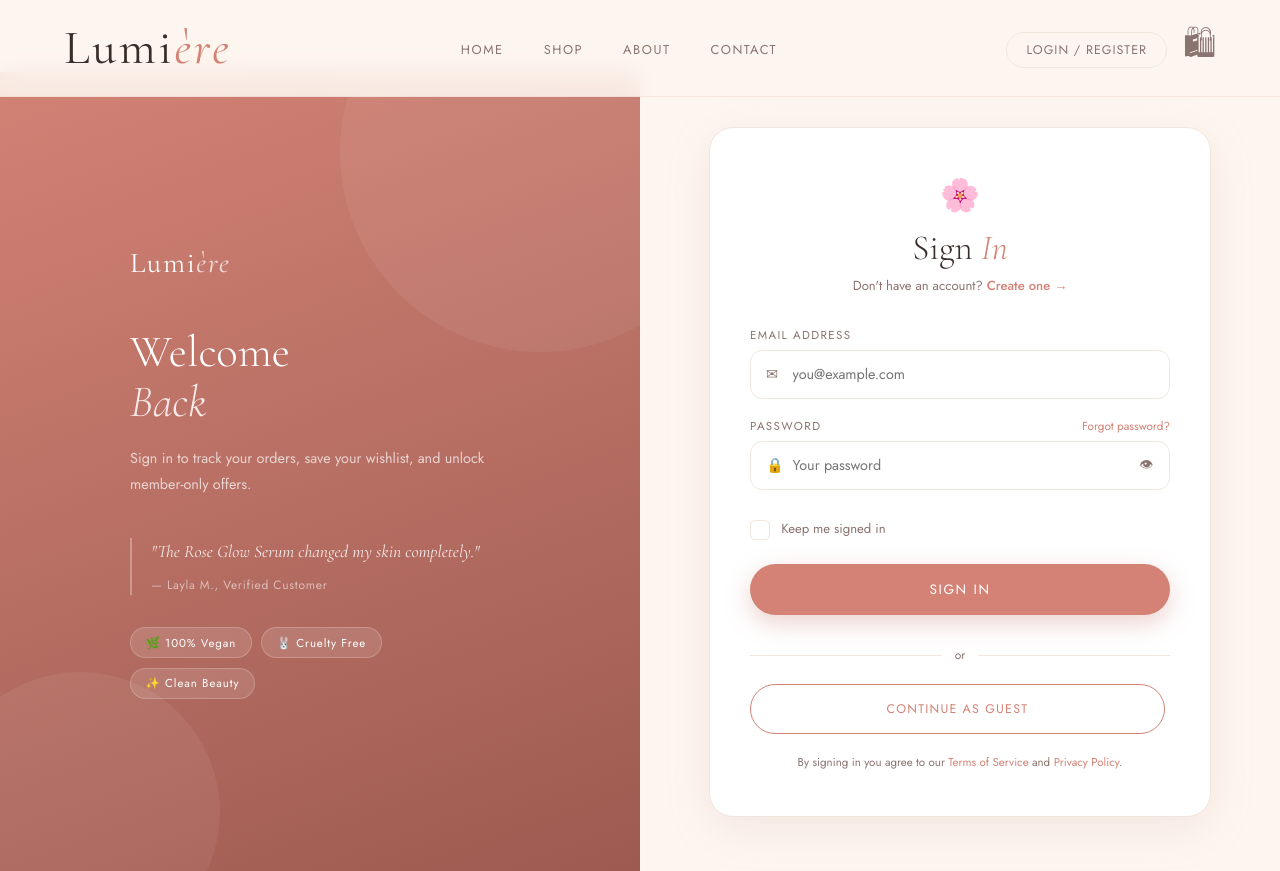
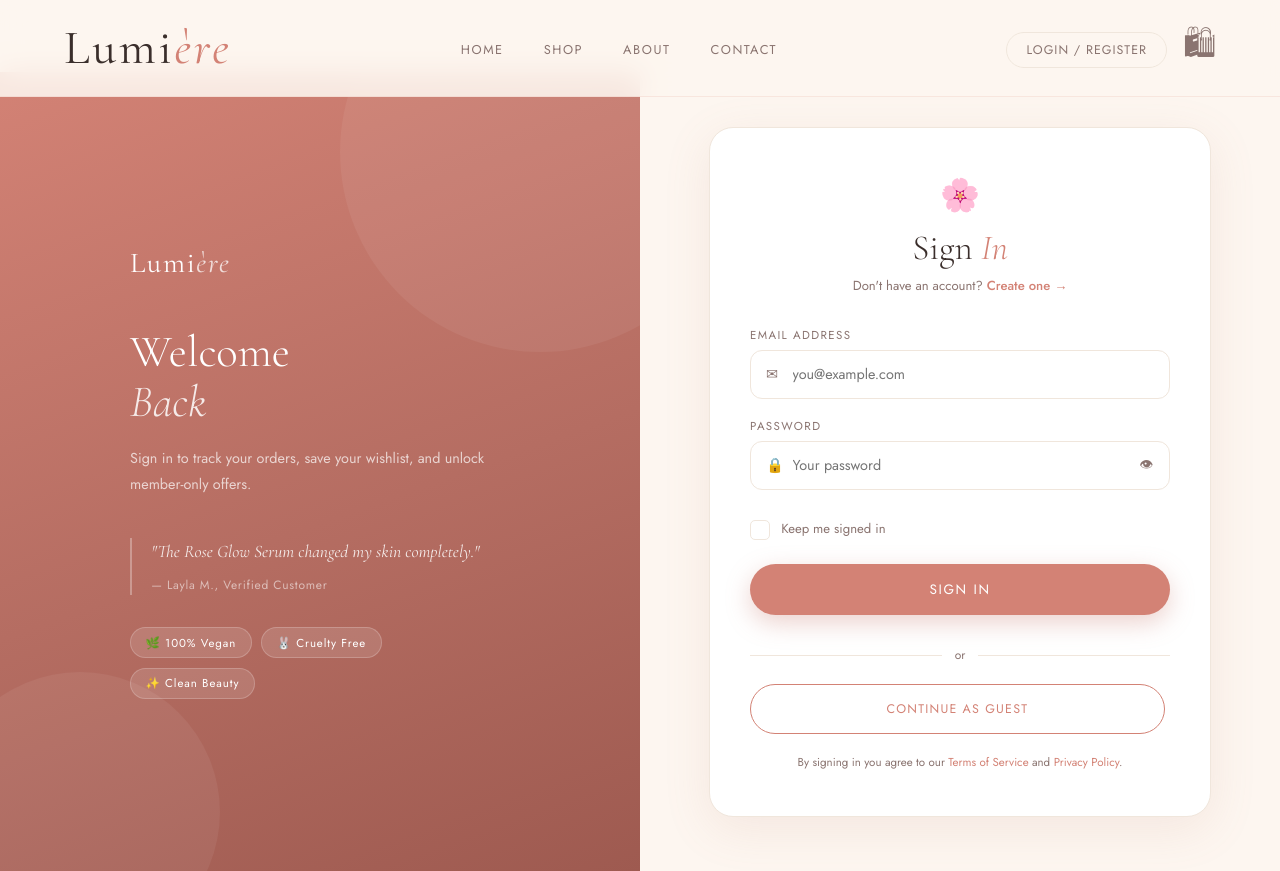
Before and after one commit to Amratef0/lumiere-skincare, a Flask app: page /login in a window 1280 px wide. Shown: the top 871 px of the page. Run offline with Flask 3, Linux system fonts and the light colour scheme.

```diff
--- a/templates/login.html
+++ b/templates/login.html
@@ -1,31 +1,45 @@
-<!DOCTYPE html>
+<!doctype html>
 <html lang="en">
   <head>
-        <meta charset="UTF-8">
-        <meta name="viewport" content="width=device-width, initial-scale=1.0">
+    <meta charset="UTF-8" />
+    <meta name="viewport" content="width=device-width, initial-scale=1.0" />
     <link
       href="https://fonts.googleapis.com/css2?family=Cormorant+Garamond:ital,wght@0,300;0,400;0,500;1,300;1,400&family=Jost:wght@300;400;500&display=swap"
-            rel="stylesheet"/>
-        <link rel="stylesheet" href="{{ url_for('static', filename='css/style.css') }}">
-        <script src="{{ url_for('static', filename='js/main.js') }}"defer="defer"></script>
-        <script src="{{ url_for('static', filename='js/base.js') }}"defer="defer"></script>
-        <script src="{{ url_for('static', filename='js/login.js') }}" defer="defer"></script>
+      rel="stylesheet"
+    />
+    <link
+      rel="stylesheet"
+      href="{{ url_for('static', filename='css/style.css') }}"
+    />
+    <script
+      src="{{ url_for('static', filename='js/main.js') }}"
+      defer="defer"
+    ></script>
+    <script
+      src="{{ url_for('static', filename='js/base.js') }}"
+      defer="defer"
+    ></script>
+    <script
+      src="{{ url_for('static', filename='js/login.js') }}"
+      defer="defer"
+    ></script>
     <title>Lumière — Glow Naturally</title>
   </head>
   <body data-user="{{ session.get('user_name') or '' }}">
     <!-- NAVBAR -->
     <div id="navbar"></div>
 
-
     <!-- ── AUTH WRAPPER ── -->
     <div class="auth-page">
-
       <!-- Left panel — decorative brand side -->
       <div class="auth-panel">
         <div class="auth-panel-inner">
           <a href="/" class="auth-panel-logo">Lumi<span>ère</span></a>
-      <h2 class="auth-panel-heading">Welcome<br><em>Back</em></h2>
-      <p class="auth-panel-sub">Sign in to track your orders, save your wishlist, and unlock member-only offers.</p>
+          <h2 class="auth-panel-heading">Welcome<br /><em>Back</em></h2>
+          <p class="auth-panel-sub">
+            Sign in to track your orders, save your wishlist, and unlock
+            member-only offers.
+          </p>
           <div class="auth-panel-quotes">
             <div class="auth-quote">
               <p>"The Rose Glow Serum changed my skin completely."</p>
@@ -42,29 +56,34 @@
 
       <!-- Right panel — form -->
       <div class="auth-form-side">
-    <div class="auth-card ">
-
+        <div class="auth-card">
           <div class="auth-card-header">
             <div class="auth-card-icon">🌸</div>
             <h1 class="auth-card-title">Sign <em>In</em></h1>
-        <p class="auth-card-sub">Don't have an account? <a href="/register" class="auth-switch-link">Create one →</a></p>
+            <p class="auth-card-sub">
+              Don't have an account?
+              <a href="/register" class="auth-switch-link">Create one →</a>
+            </p>
           </div>
 
           <!-- Global error banner (wrong credentials) -->
-      <div class="auth-global-error {% if error %}show{% endif %}" role="alert">
+          <div
+            class="auth-global-error {% if error %}show{% endif %}"
+            role="alert"
+          >
             {{ error }}
           </div>
 
           <form id="loginForm" action="/login" method="POST">
-
             <!-- Email -->
-        <div class="form-group" style="margin-bottom:1.2rem;">
+            <div class="form-group" style="margin-bottom: 1.2rem">
               <label class="form-label" for="login-email">Email Address</label>
               <div class="auth-input-wrap">
                 <span class="auth-input-icon">✉</span>
                 <input
                   class="form-input auth-input"
-              id="login-email" name="email"
+                  id="login-email"
+                  name="email"
                   type="email"
                   placeholder="you@example.com"
                   autocomplete="email"
@@ -75,21 +94,24 @@
             </div>
 
             <!-- Password -->
-        <div class="form-group" style="margin-bottom:1.8rem;">
-          <label class="form-label" for="login-password">
-            Password
-            <a href="#" class="auth-forgot-link" id="forgot-link">Forgot password?</a>
-          </label>
+            <div class="form-group" style="margin-bottom: 1.8rem">
+              <label class="form-label" for="login-password"> Password </label>
               <div class="auth-input-wrap">
                 <span class="auth-input-icon">🔒</span>
                 <input
                   class="form-input auth-input"
-              id="login-password" name="password"
+                  id="login-password"
+                  name="password"
                   type="password"
                   placeholder="Your password"
                   autocomplete="current-password"
                 />
-            <button type="button" class="auth-toggle-pw" id="login-toggle-pw" aria-label="Show password">
+                <button
+                  type="button"
+                  class="auth-toggle-pw"
+                  id="login-toggle-pw"
+                  aria-label="Show password"
+                >
                   <span class="pw-eye">👁</span>
                 </button>
               </div>
@@ -99,33 +121,41 @@
             <!-- Remember me -->
             <div class="auth-remember">
               <label class="auth-check-label">
-            <input type="checkbox" id="login-remember" class="auth-checkbox" />
+                <input
+                  type="checkbox"
+                  id="login-remember"
+                  class="auth-checkbox"
+                />
                 <span class="auth-check-box"></span>
                 Keep me signed in
               </label>
             </div>
 
             <!-- Submit -->
-        <button type="submit" class="btn-primary auth-submit-btn" id="login-submit-btn">
+            <button
+              type="submit"
+              class="btn-primary auth-submit-btn"
+              id="login-submit-btn"
+            >
               Sign In
             </button>
-
           </form>
 
           <!-- Divider -->
           <div class="auth-divider"><span>or</span></div>
 
           <!-- Continue as guest -->
-      <a href="/shop" class="btn-outline auth-guest-btn">Continue as Guest</a>
+          <a href="/shop" class="btn-outline auth-guest-btn"
+            >Continue as Guest</a
+          >
 
           <p class="auth-terms">
-        By signing in you agree to our <a href="#">Terms of Service</a> and <a href="#">Privacy Policy</a>.
+            By signing in you agree to our <a href="#">Terms of Service</a> and
+            <a href="#">Privacy Policy</a>.
           </p>
-
         </div>
       </div>
     </div>
-
 
     <!--FOOTER-->
     <div id="footer"></div>
```
Lines whose indentation alone changed are shown as unchanged.
